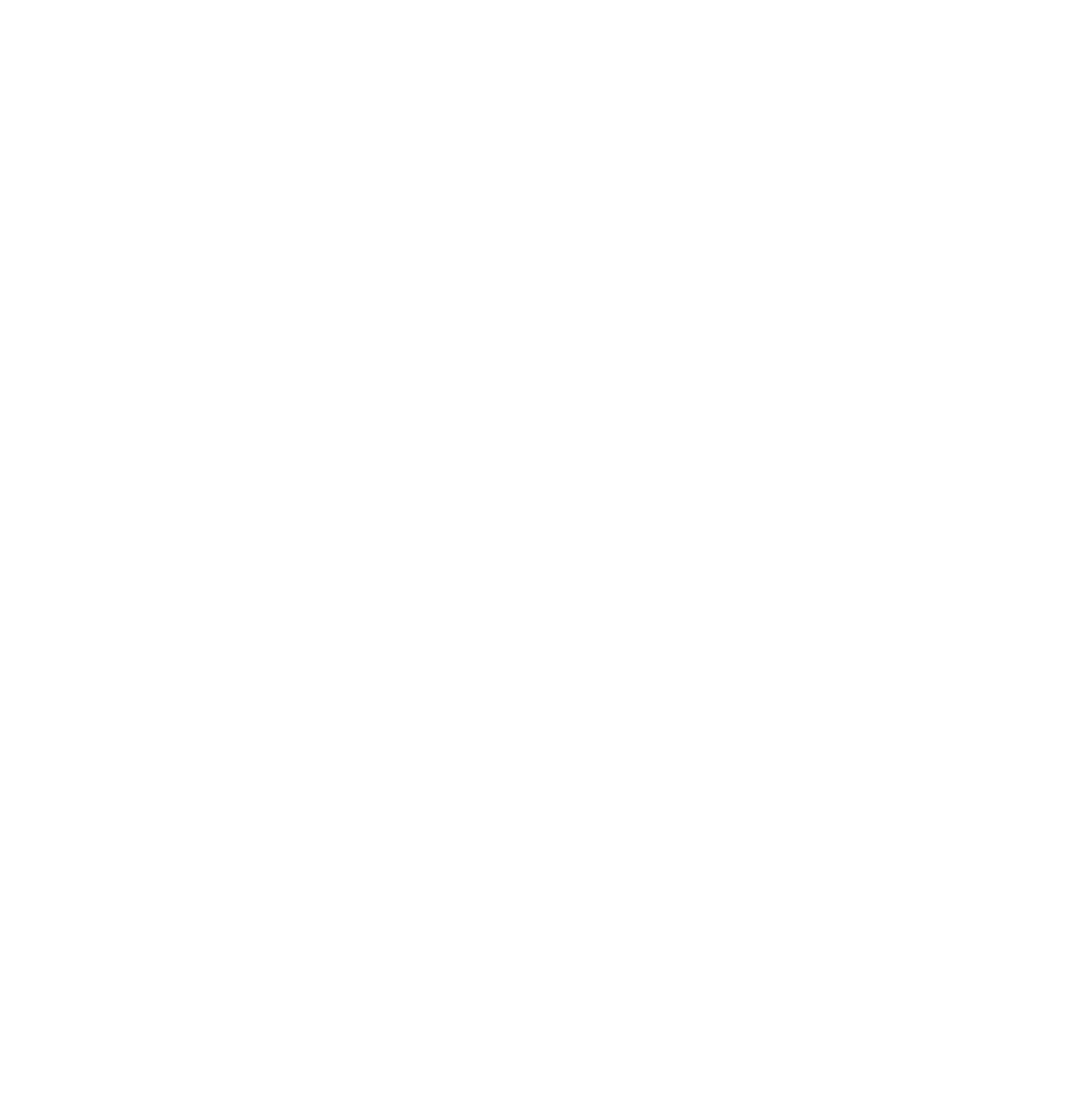
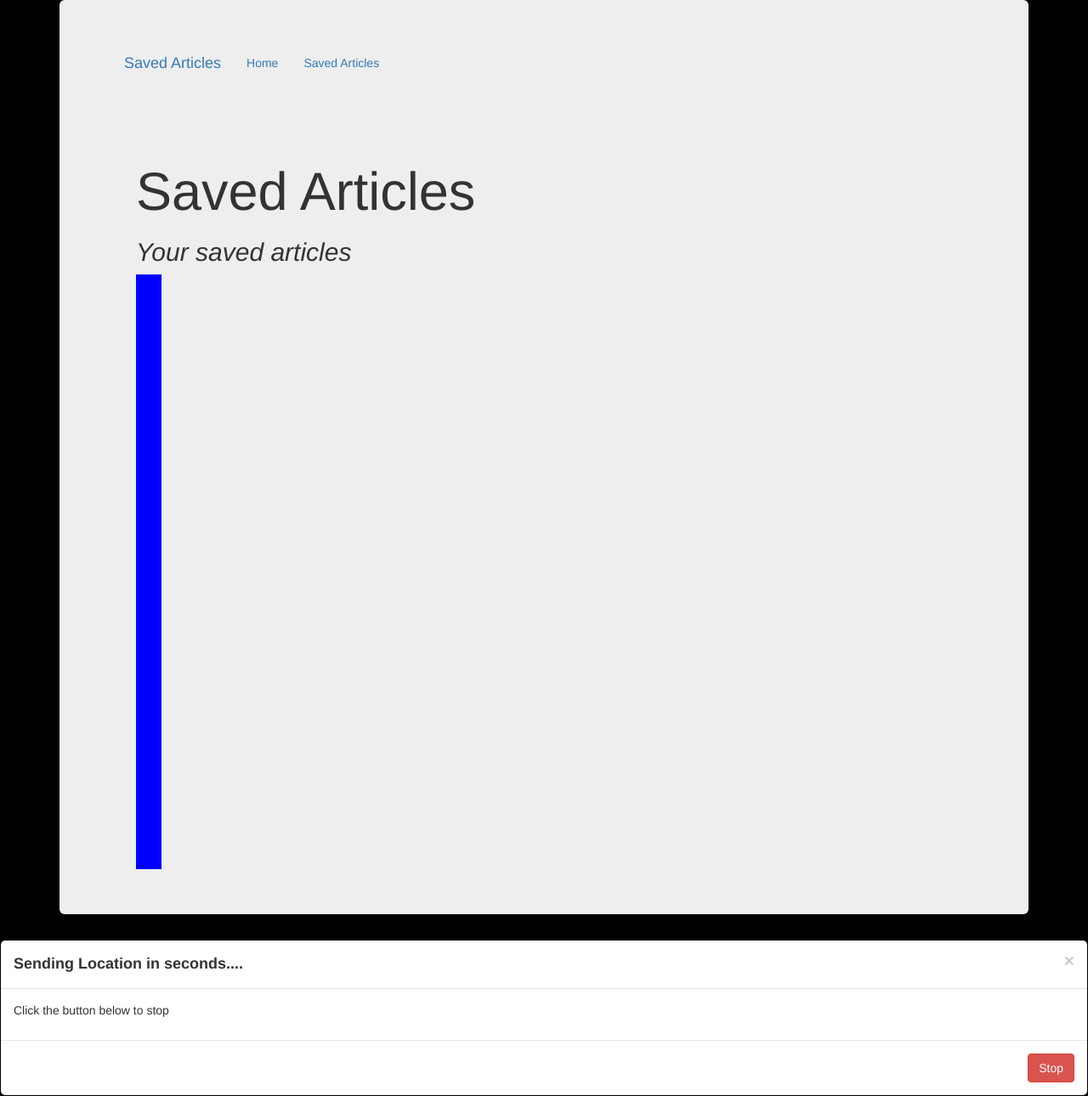
Before and after one commit to skondilya/newsScraping, a website: page public/saved.html in a window 1280 px wide. Shown: the whole page at 85% size. Before the commit the page ends 800 px from the top, so only its background shows below. Drawn offline with nearby package versions, Linux system fonts and the light colour scheme; no server answers.

Commit message:
adding the modified html

```diff
--- a/public/saved.html
+++ b/public/saved.html
@@ -0,0 +1,83 @@
+<!DOCTYPE html>
+<html lang="en-us">
+  <head>
+    <meta charset="UTF-8">
+    <title>Scraping With Mongoose</title>
+    <!-- Latest compiled and minified CSS -->
+    <link rel="stylesheet" href="https://maxcdn.bootstrapcdn.com/bootstrap/3.3.6/css/bootstrap.min.css">
+    <style>
+      body { background-color: black; }
+      #wrapper {
+        width: 960px;
+        margin-left: auto;
+        margin-right: auto;
+        padding-top: 5%;
+      }
+      #articles {
+        display: inline-block;
+        background-color :blue;
+        color: white;
+        height: 700px;
+      }
+      textarea, input {
+        display: block;
+        width: 100%;
+        background-color: white;
+      }
+      input {
+        height: 36px;
+        font-size: 24px;
+      }
+      textarea {
+        height: 200px;
+        font-size: 18px;
+      }
+    </style>
+  </head>
+  <body>
+    <div class="container">
+    <div class="jumbotron">
+      <nav class="navbar">
+        <div class="container-fluid">
+          <div class="navbar-header">
+            <a class="navbar-brand" href="/save">Saved Articles</a>
+          </div>
+          <ul class="nav navbar-nav">
+            <li><a href="/index">Home</a></li>
+            <li><a href="/save">Saved Articles</a></li>
+          </ul>
+        </div>
+      </nav>
+      <div id="wrapper">
+        <h1>Saved Articles</h1>
+        <h2><i>Your saved articles</i></h2>
+          <div class="panel-body" id="articles" data-target="#resultsModal">
+          </div>
+      </div>
+
+      <div id="notes"></div>
+      </div>
+    </div>
+    </div>
+
+
+    <!-- Modal content-->
+    <div class="modal-content">
+      <div class="modal-header">
+        <button type="button" class="close" data-dismiss="modal">&times;</button>
+        <h4 class="modal-title"><strong>Sending Location in <Span id="time"></Span> seconds....</strong></h4>
+      </div>
+      <div class="modal-body">
+        <p id="name">Click the button below to stop</p>
+      </div>
+      <div class="modal-footer">
+        <button type="button" class="btn btn-danger" id="stopMail" data-dismiss="modal">Stop</button>
+      </div>
+    </div>
+
+  </div>
+</div>
+    <script src="https://code.jquery.com/jquery-3.1.1.min.js"></script>
+    <script src="app.js"></script>
+  </body>
+</html>
```
Also changed, not shown: public/index.html (+19 -4 lines).
